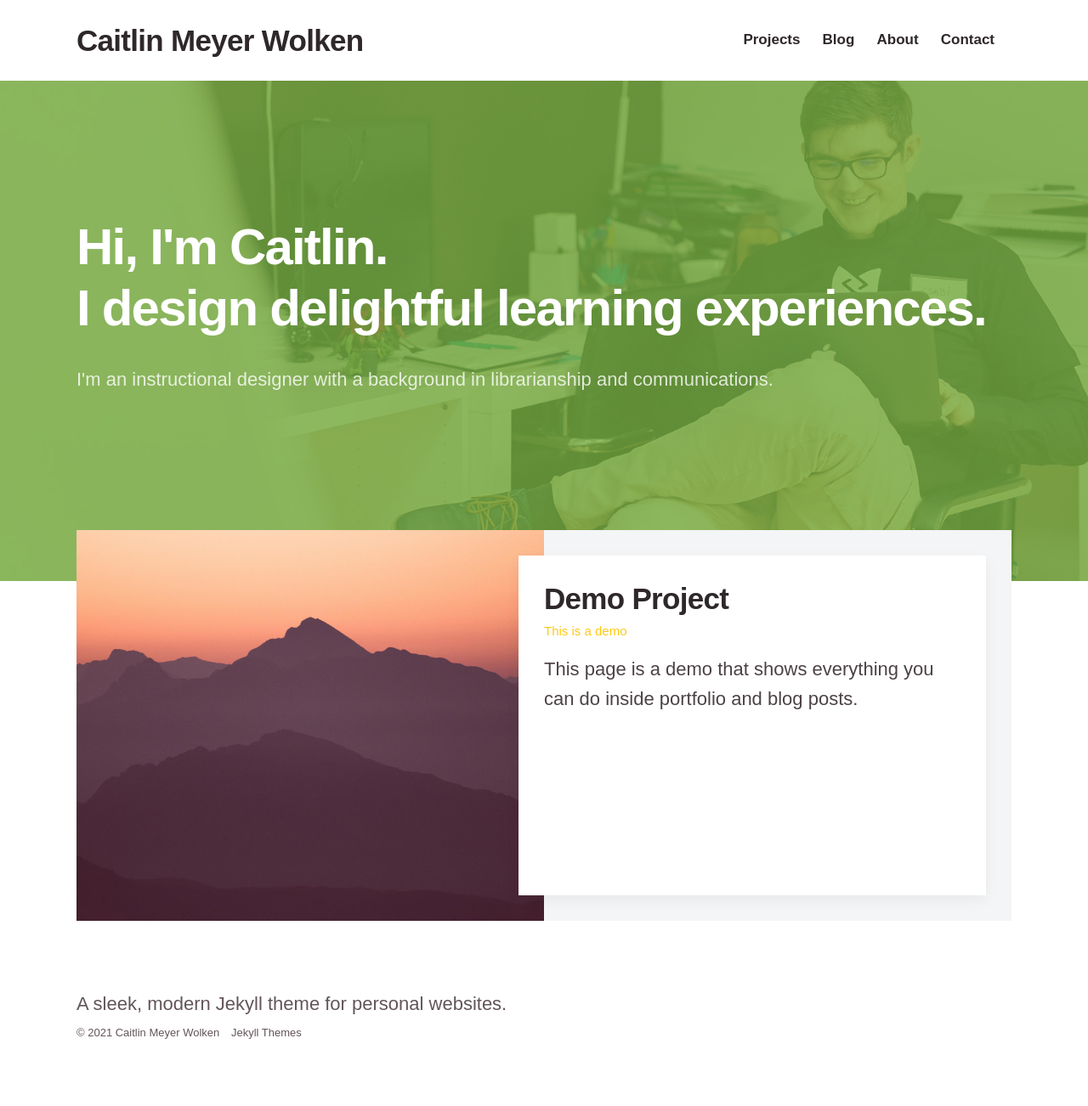
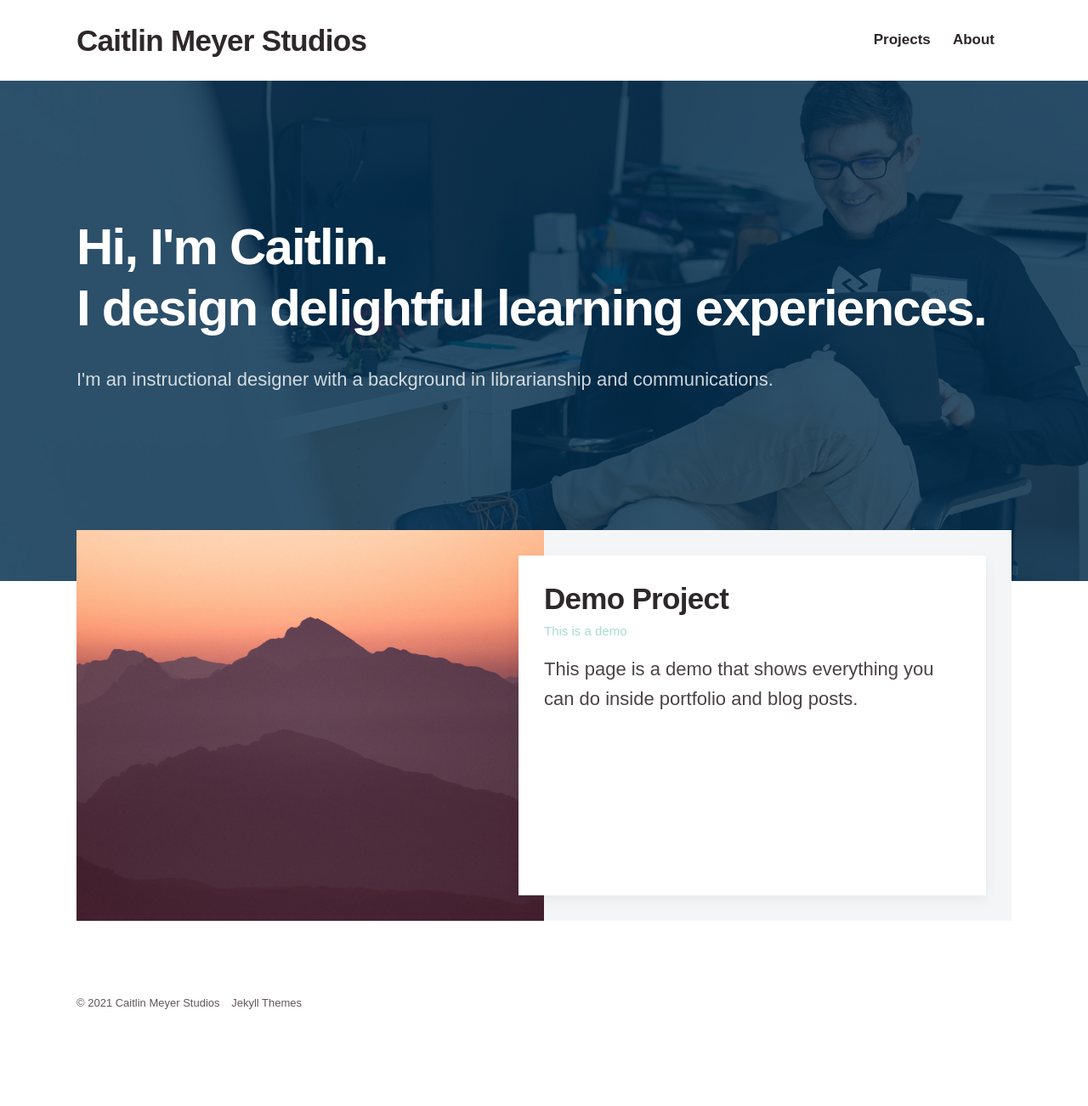
Before and after one commit to caitlinmeyerstudios/portfolio, a Jekyll site: the page built from index.html, in a window 1280 px wide. Shown: the whole page at 85% size. Built offline with Jekyll 4.4.1, drawn with Linux system fonts in a browser that asks for light colours; nearby versions of some CDN libraries; some web fonts are replaced; after the commit the page ends 1267 px from its top, so only the background shows below that.

Commit message:
Update settings.yml

```diff
--- a/_data/settings.yml
+++ b/_data/settings.yml
@@ -1,5 +1,5 @@
 basic_settings:
-  site_title: Caitlin Meyer Wolken
+  site_title: Caitlin Meyer Studios
   favicon_image: /images/favicon.png
 
 header_settings:
@@ -10,15 +10,11 @@ menu_settings:
   menu_items:
     - title: 'Projects'
       url: '/'
-    - title: 'Blog'
-      url: '/blog/'
     - title: 'About'
       url: '/about'
-    - title: 'Contact'
-      url: '/contact'
 
 footer_settings:
-  footer_tagline: A sleek, modern Jekyll theme for personal websites.
+  footer_tagline:
 
 hero_settings:
   overlay_opacity: 0.8
@@ -66,11 +62,11 @@ color_settings:
   text_dark_color: '#2E282A'
   text_medium_color: '#4c4246'
   text_light_color: '#62555A'
-  accent_color: '#FFC914'
+  accent_color: '#a8dcd1'
   border_color: '#2E282A'
-  hero_background_color: '#76B041'
+  hero_background_color: '#003153'
   hero_text_color: '#ffffff'
-  error_color: '#E4572E'
+  error_color: '#CF5C36'
 
 font_settings:
   font_embed: '<link href="https://fonts.googleapis.com/css?family=Muli:300,400,600,700" rel="stylesheet">'
```
